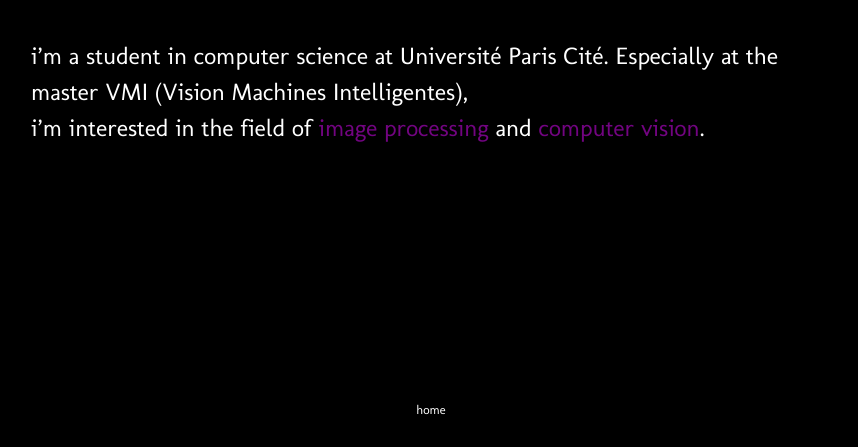
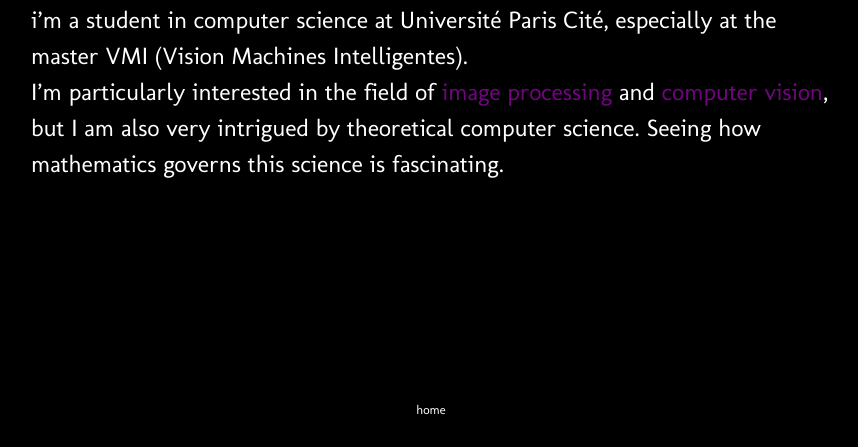
Before and after one commit to yassinefkh/yassinefkh.github.io, a plain HTML site: page biography.html in a window 1280 px wide. Shown: the part 353-800 px from the top of the page, without its empty margins (209-1067 px from the left). Drawn offline with Linux system fonts and the light colour scheme.

Commit message:
update biography

```diff
--- a/biography.html
+++ b/biography.html
@@ -11,8 +11,9 @@
     <div class="biography-container">
         <h1>biography</h1>
         <p>
-            i’m a student in computer science at Université Paris Cité. Especially at the master VMI (Vision Machines Intelligentes),<br>
-            i’m interested in the field of <span class="highlight-purple">image processing</span> and <span class="highlight-purple">computer vision</span>.
+            i’m a student in computer science at Université Paris Cité, especially at the master VMI (Vision Machines Intelligentes).<br>
+            I’m particularly interested in the field of <span class="highlight-purple">image processing</span> and <span class="highlight-purple">computer vision</span>, but I am also very intrigued by theoretical computer science. Seeing how mathematics governs this science is fascinating.<br>
+
         </p>
     </div>
 
```
